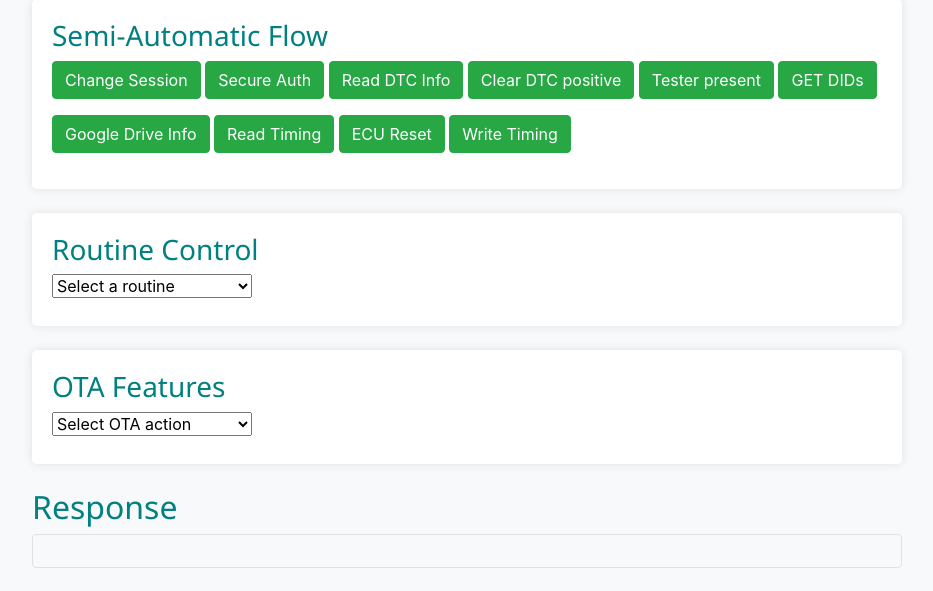
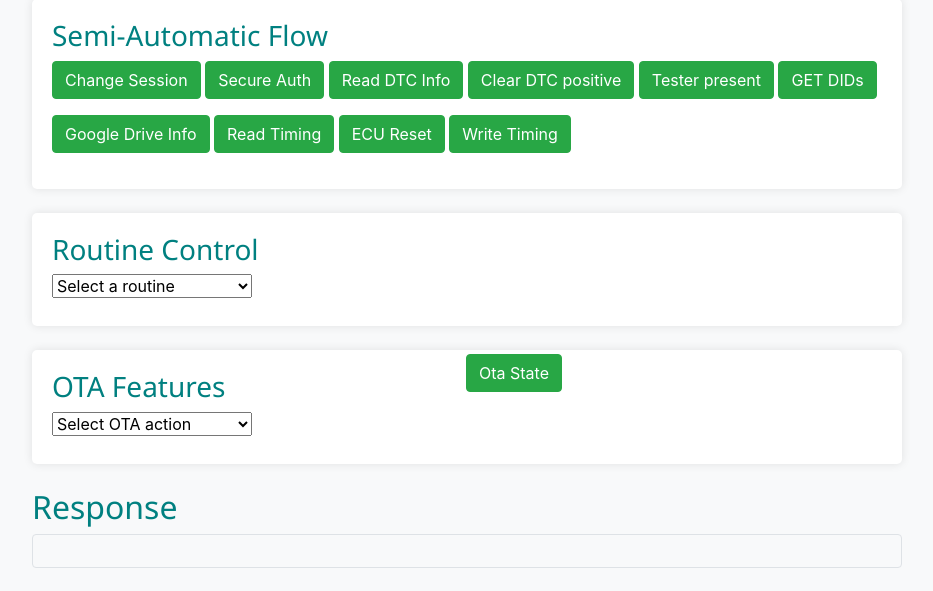
Before and after one commit to CatalinGP/backend_repo, a Flask app: page / in a window 1280 px wide. Shown: the part 683-1274 px from the top of the page, without its empty margins (173-1106 px from the left). Run offline with Flask 3, Linux system fonts and the light colour scheme; some libraries are stand-ins or nearby versions.

Commit message:
add ota state endpoint in standalone

```diff
--- a/rest_api/static/js/main.js
+++ b/rest_api/static/js/main.js
@@ -1,3 +1,5 @@
+let otaStatusRequestRunning = false;
+let otaStatusRequestIntervalId;
 // Utility function to display JSON response in the output container
 function displayResponse(data) {
     const responseContainer = document.getElementById('response-output');
@@ -630,6 +632,28 @@ function selectRoutineControl()
         console.log("Endpoint called");
     }
 
+    function getOtaStatus(event){
+        const response = {
+            ota_state:"IDLE",
+        }
+        if(event == 'click'){
+            // const response = performApiRequest('/api/ota_status', 'POST');
+            document.getElementById('ota-status-btn').innerHTML = `Ota State<br>${response.ota_state}`;
+        }
+        else if(event == 'dblclick'){
+            otaStatusRequestRunning ^= 1;
+            if(otaStatusRequestRunning){
+                otaStatusRequestIntervalId = setInterval(() => {
+                    // const response = performApiRequest('/api/ota_status', 'POST');
+                    document.getElementById('ota-status-btn').innerHTML = `Ota State<br>${response.ota_state}`;
+                }, 1000);
+            }
+            else{
+                clearInterval(otaStatusRequestIntervalId);
+                document.getElementById('ota-status-btn').innerHTML = `Ota State`;
+            }
+        }
+    }
   document.addEventListener('DOMContentLoaded', () => {
     document.getElementById('routine-dropdown').selectedIndex = 0;
     document.getElementById('ota-actions-dropdown').selectedIndex = 0;
--- a/rest_api/templates/index.html
+++ b/rest_api/templates/index.html
@@ -119,6 +119,7 @@
         </div>
 
         <div class="btn-group-box mb-4">
+            <button id="ota-status-btn" class="btn btn-success mb-3" style="margin-right:25vw; margin-top:-2vh; float:right;" onclick="getOtaStatus('click')" ondblclick="getOtaStatus('dblclick')">Ota State</button>
             <h3 class="text-color">OTA Features</h3>
                 <select id="ota-actions-dropdown" class="form-select" style="max-width: 200px;" onchange="selectOtaAction()">
                   <option value="none" selected>Select OTA action</option>
```
